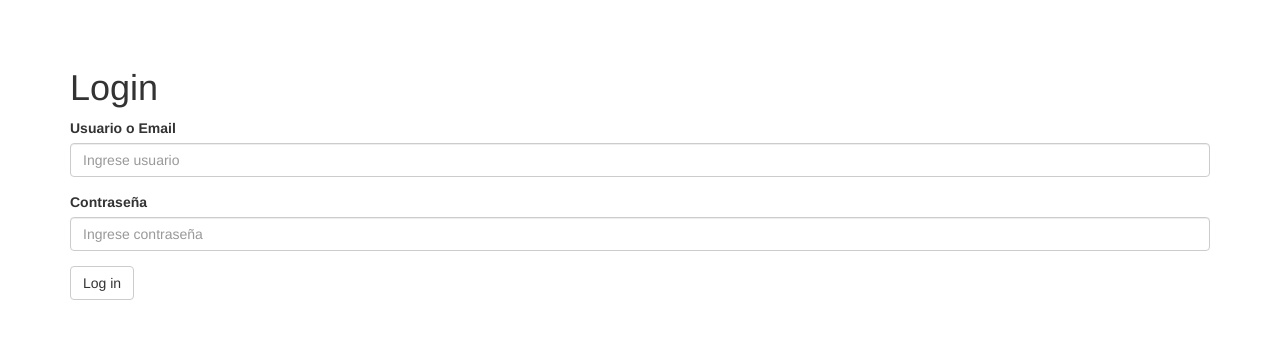
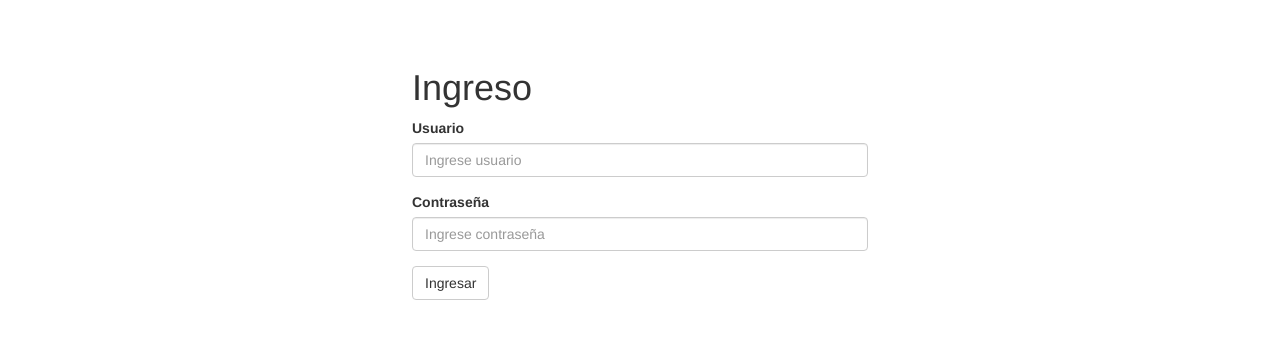
Before and after one commit to dgnest/hospital, a Django app: template hospital/templates/home/login.html in a window 1280 px wide. Shown: the part 70-409 px from the top of the page. Run offline with Django 3.2, Linux system fonts and the light colour scheme; the template is opened without the code that fills it, so the values that code supplies are empty; parts of the project's set-up code (start-up, migrations or seed data) failed here and were passed over; some libraries are stand-ins or nearby versions.

Commit message:
center login view

```diff
--- a/hospital/templates/home/login.html
+++ b/hospital/templates/home/login.html
@@ -2,18 +2,20 @@
 {% load staticfiles %}
 
 {% block content %}
-  <h1>Login</h1>
+  <section class="center-block">
+    <h1>Ingreso</h1>
 
     <form role="form" method="POST">
       {% csrf_token %}
       <div class="form-group">
-      <label for="inputEmail">Usuario o Email</label>
+        <label for="inputEmail">Usuario</label>
         <input name="username" type="text" class="form-control" id="inputEmail" placeholder="Ingrese usuario">
       </div>
       <div class="form-group">
         <label for="inputPassword">Contraseña</label>
         <input name="password" type="password" class="form-control" id="inputPassword" placeholder="Ingrese contraseña">
       </div>
-    <button type="submit" class="btn btn-default">Log in</button>
+      <button type="submit" class="btn btn-default">Ingresar</button>
     </form>
+  </section>
 {% endblock content %}
```
Lines whose indentation alone changed are shown as unchanged.
